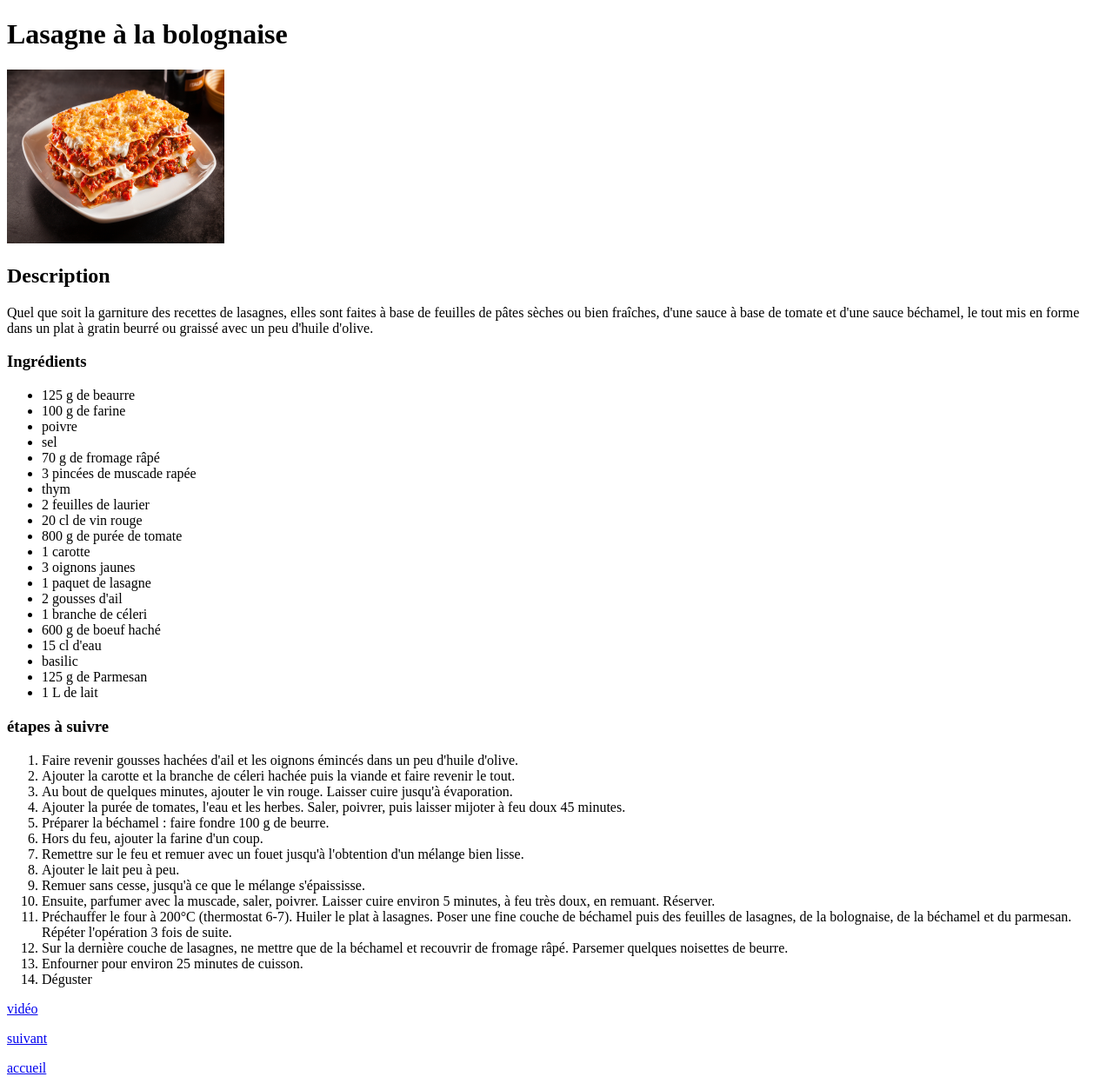
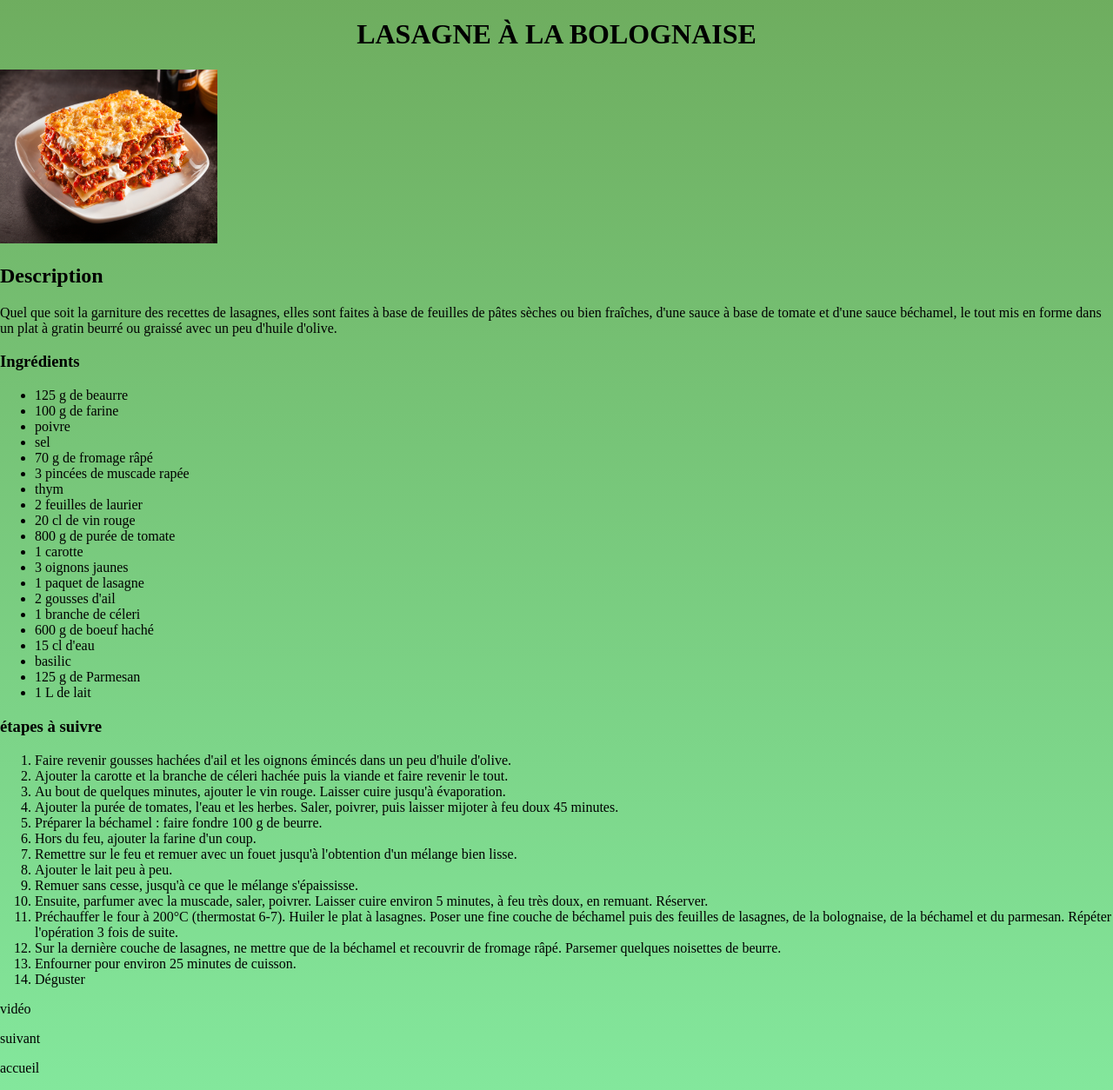
Before and after one commit to xonic34/projet-odin-site, a plain HTML site: page projet odin recette/recettes/lasagne.html in a window 1280 px wide. Shown: the whole page at 87% size. Drawn offline with Linux system fonts and the light colour scheme.

Commit message:
fond des pages

```diff
--- a/projet odin recette/recettes/lasagne.html
+++ b/projet odin recette/recettes/lasagne.html
@@ -4,6 +4,7 @@
     <meta charset="UTF-8">
     <meta name="viewport" content="width=device-width, initial-scale=1.0">
     <title>lasagne</title>
+    <link rel="stylesheet" href="../styles.css">
 </head>
 <body>
     <h1>Lasagne à la bolognaise</h1>
--- a/projet odin recette/styles.css
+++ b/projet odin recette/styles.css
@@ -1,8 +1,17 @@
-h1 {
-    color: white;
-    background-color: blue;
-  }
+h1{
+  text-transform: uppercase;
+  text-align: center;
+  color: black;
+}
+
+body{
+  margin: 0;
+  min-height: 100vh;
+  background: linear-gradient(#308a1ab2,#83e79c)
+
+}
 
 a{
-    color: red;
-  }
+  text-decoration: none;
+  color: black;
+}
```
Also changed, not shown: projet odin recette/index.html (+2 -0 lines), projet odin recette/recettes/lasagne2.html (+2 -0 lines), projet odin recette/recettes/lasagne3.html (+2 -0 lines).
